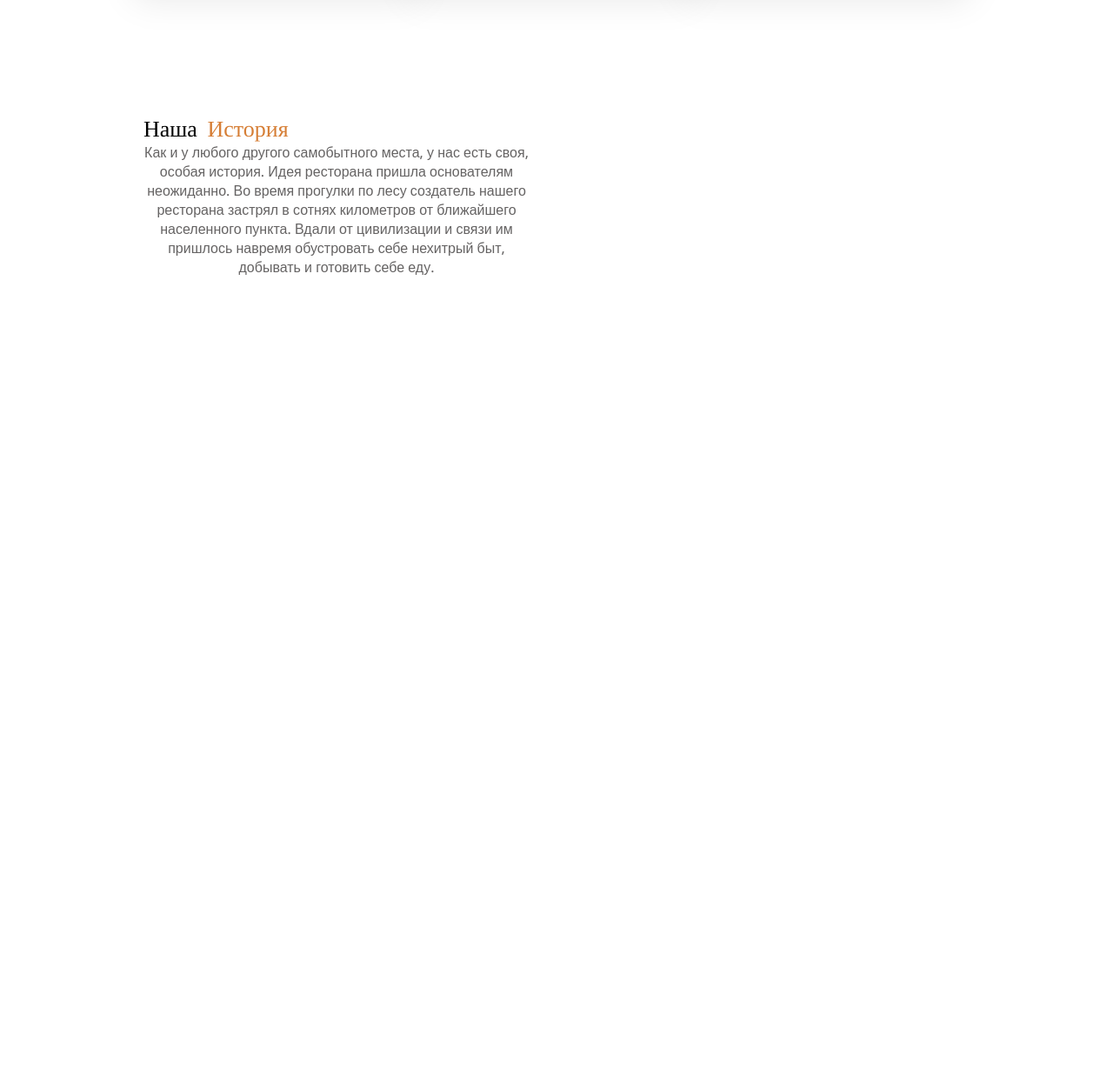
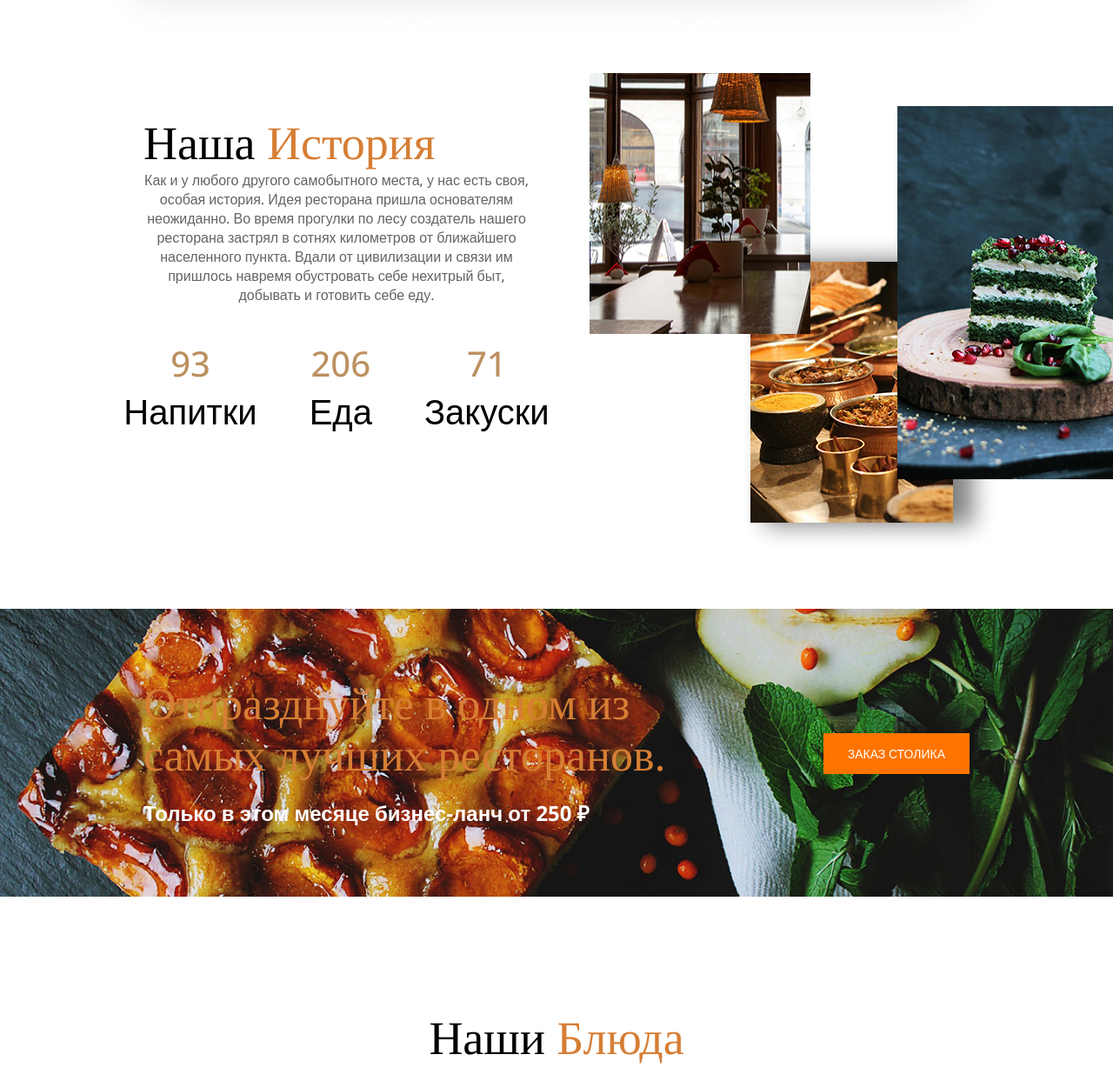
Before and after one commit to world-magics/Restaurant, a plain HTML site: page index.html in a window 1280 px wide. Shown: the part 1040-2268 px from the top of the page at 87% size. Before the commit the page ends 1358 px from the top, so only its background shows below. Drawn offline with nearby package versions, Linux system fonts and the light colour scheme.

Commit message:
landing page restaurant

```diff
--- a/index.html
+++ b/index.html
@@ -113,19 +113,93 @@
     </div>
     <div class="history">
         <div class="container">
+            <div class="history-holder">
+                <div class="history-info">
+
                     <div class="history-title">
-                    Наша <span>  История</span>
+                        Наша <span>История</span>
                     </div>
                     <div class="history-desc">
                         Как и у любого другого самобытного места,
                         у нас есть своя, особая история. Идея ресторана
                         пришла основателям неожиданно. Во время прогулки
-                     по лесу создатель нашего ресторана застрял в сотнях
-                      километров от ближайшего населенного пункта. Вдали от
-                       цивилизации и связи им пришлось навремя
-                    обустровать себе нехитрый быт, добывать и готовить себе еду.
+                        по лесу создатель нашего ресторана застрял
+                        в сотнях километров от ближайшего населенного
+                        пункта. Вдали от цивилизации и связи им пришлось
+                        навремя обустровать
+                        себе нехитрый быт, добывать и готовить себе еду.
+                    </div>
+                    <div class="history-number">
+                    <div class="number-item">
+                        93 <span>Напитки</span>
+                    </div>
+                    <div class="number-item">
+                        206 <span>Еда</span>
+                    </div>
+                    <div class="number-item">
+                        71 <span>Закуски</span>
                     </div>
                     </div>
                 </div>
+                <div class="history-images">
+                    <img class="images-1" src="1.jpg" alt="">
+                    <img class="images-2" src="2.jpg" alt="">
+                    <img class="images-3" src="3.jpg" alt="">
+                </div>
+            </div>
+        </div>
+    </div>
+    <div class="black-block">
+        <div class="container">
+            <div class="block-holder">
+            <div class="left">
+                <div class="left-title">
+                    Отпразднуйте в одном из <br>
+                    самых лучших ресторанов.
+                </div>
+                <div class="left-text">
+                    Только в этом месяце
+                    бизнес-ланч от 250 ₽
+                </div>
+            </div>
+            <div class="right">
+                <div class="right-button">
+                    <a href="#" class="right-btn">
+                        ЗАКАЗ СТОЛИКА
+                    </a>
+                </div>
+            </div>
+        </div>
+        </div>
+    </div>
+
+    <div class="dishes">
+        <div class="container">
+            <div class="dishes-title">
+                Наши <span>Блюда</span>
+            </div>
+            <div class="burgers">
+                <div class="burgers-image">
+                    <img src="pizza.jpg" class="pizza" alt="">
+                </div>
+                <div class="burgers-items">
+                    <div class="burger-item">
+                        <img src="burger.jpg" class="burger" alt="">
+                        <div class="burger-text">Гамбургер мини-----------------------------------220 ₽</div>
+                    </div>
+                    <div class="burger-item">
+                        <img src="burger.jpg" class="burger" alt="">
+                        <div class="burger-text">Гамбургер мини-----------------------------------220 ₽</div>
+                    </div>
+                    <div class="burger-item">
+                        <img src="burger.jpg" class="burger" alt="">
+                        <div class="burger-text">Гамбургер мини-----------------------------------220 ₽</div>
+                    </div>
+                </div>
+            </div>
+        </div>
+    </div>
+
+
 </body>
 </html>
--- a/style.css
+++ b/style.css
@@ -21,7 +21,7 @@ body::-webkit-scrollbar {
 .header-line{
     padding-top: 50px;
     display: flex;
-    font-display: row;
+    /* font-display: row; */
     align-items: center;
     justify-content: space-around;
 }
@@ -173,20 +173,137 @@ body::-webkit-scrollbar {
 }
 .history{
     margin-top: 166px;
+    padding-bottom: 200px;
+    width: 100%;
+
 }
 .history-title{
     font-family: 'Tinos', serif;
-    font-size: 26px;
+    font-size: 54px;
     font-weight: 400;
+
 }
 .history-title span{
     color: #D67E35;
-    padding-left: 5px;
 }
+
 .history-desc{
     color: #656363;
     font-size: 16px;
-    font-weight: 400;
     width: 444px;
     text-align: center;
 }
+.history-number{
+    display: flex;
+    width: 444px;
+    justify-content: center;
+    margin-top: 40px;
+    margin-left: 30px;
+
+}
+.number-item{
+    margin-right: 60px;
+    align-items: center;
+    font-style: 40px;
+    color: #BC9060;
+    text-align: center;
+    font-size: 40px;
+}
+.number-item span{
+    display: block;
+    color: #000;
+}
+.history-images{
+    position: relative;
+}
+.history-holder{
+    display: flex;
+    /* flex-direction: row; */
+    /* margin: 0 35%; */
+    /* justify-content: space-between; */
+    /* justify/-content: stretch; */
+
+}
+.history-images{
+    margin-top: 80px;
+}
+.images-1{
+    position: absolute;
+    z-index: 0;
+    top: 54px;
+    left: 211px;
+}
+.images-2{
+    position: absolute;
+    z-index: 999;
+    top: -92px;
+    left: 393px;
+}
+.images-3{
+    position: absolute;
+    z-index: 999;
+    top: -130px;
+    left: 39px;
+}
+.black-block{
+    background-image: url('bg.jpg');
+    background-size: cover;
+    background-repeat: no-repeat;
+    padding: 80px 0;
+}
+.left-title{
+    color: #D67E34;
+    font-family: 'Tinos', serif;
+    font-size: 52px;
+    font-weight: 400;
+    margin-bottom: 20px;
+}
+.left-text{
+    font-weight: 700;
+    font-size: 24px;
+    color: #fff;
+}
+.right-btn{
+    background-color: #FF7400;
+    padding: 14px 28px;
+    color: #fff;
+    font-size: 14px;
+    width: 700px;
+    text-decoration: none;
+    font-family: 'Open Sans', sans-serif;
+    transition: background-color .3s linear;
+}
+.block-holder{
+    display: flex;
+    justify-content: space-between;
+    align-items: center;
+}
+.dishes-title{
+    font-family: 'Tinos', serif;
+    font-size: 54px;
+    font-weight: 400;
+    text-align: center;
+    padding-top: 132px;
+    margin-bottom: 132px;
+}
+.dishes-title span{
+    color: #D67E35;
+}
+.burgers{
+    display: flex;
+    justify-content: center;
+}
+.burger-item{
+    display: flex;
+    align-items: center;
+    margin-bottom: 29px;
+}
+.burgers-image{
+    margin-right: 20px;
+}
+.burger-text{
+    font-family: 'Tinos', serif;
+    font-size: 26px;
+    font-weight: 400;
+    margin-left: 20px;
+}
```
Also changed, not shown: 1.jpg (added), 2.jpg (added), 3.jpg (added), bg.jpg (added), burger.jpg (added), pizza.jpg (added). Lines whose indentation alone changed are shown as unchanged.
